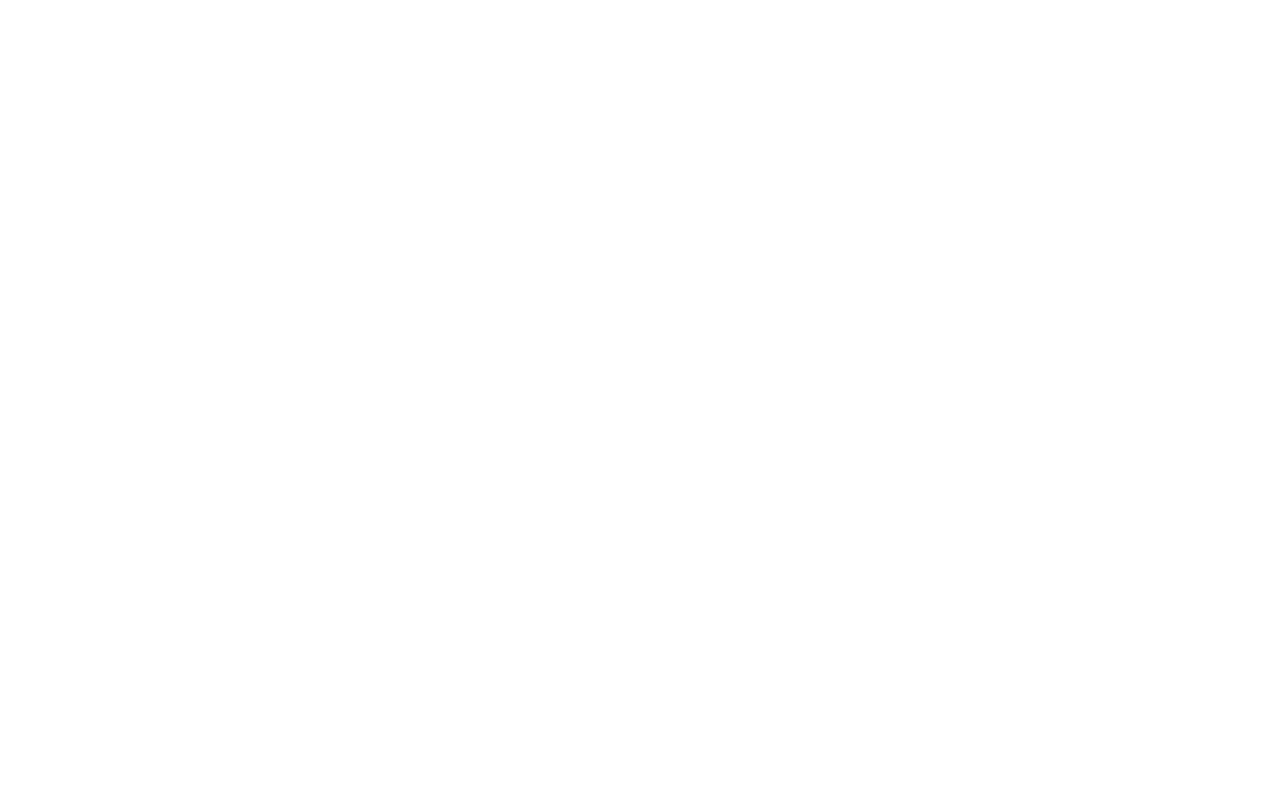
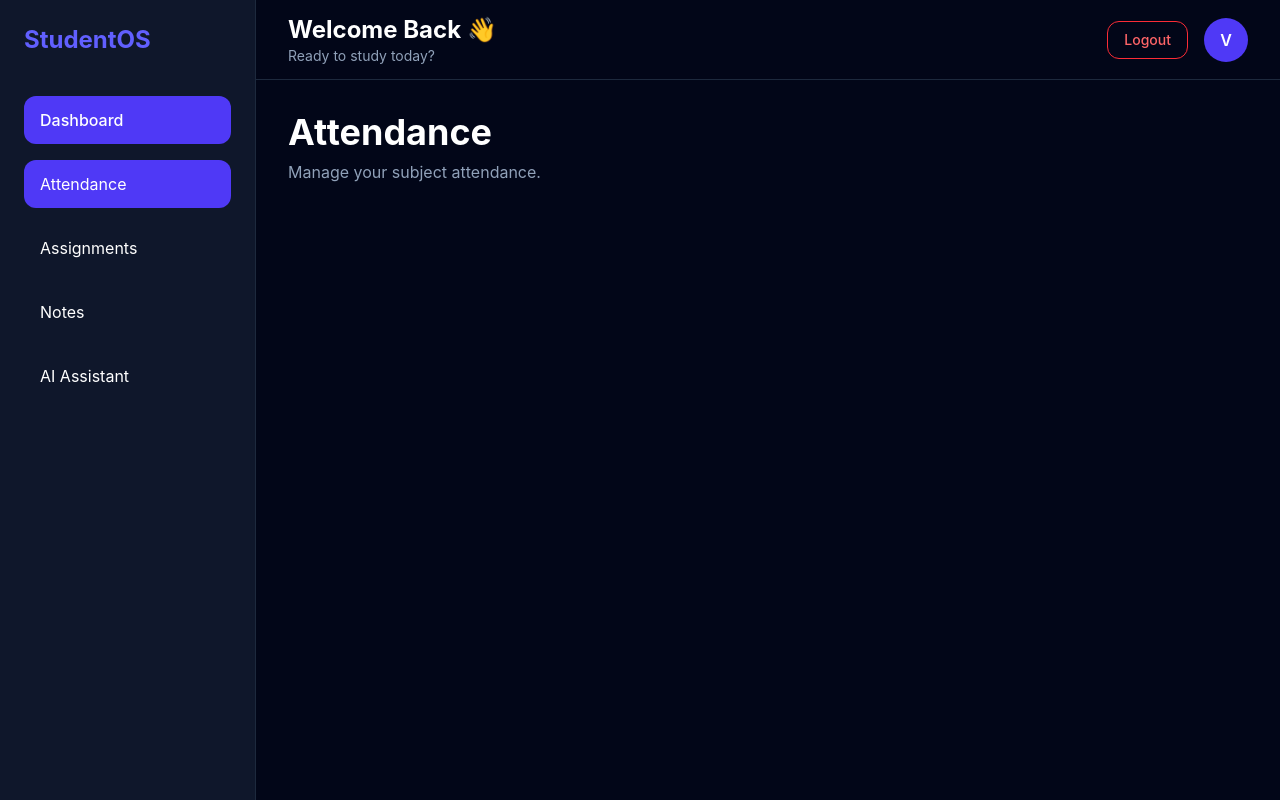
Before and after one commit to Vaidik1199/studentos, a React app in the folder frontend/: page /attendance in a window 1280 px wide. Before the commit this address had no page. Built offline with nearby package versions, Linux system fonts and the light colour scheme; sample sign-in values are in the browser's storage; the HTML template or start-up script is replaced by a standard one.

Commit message:
persist authentication state after page refresh

```diff
--- a/frontend/src/components/layout/Sidebar.jsx
+++ b/frontend/src/components/layout/Sidebar.jsx
@@ -1,3 +1,5 @@
+import { NavLink } from "react-router-dom";
+
 function Sidebar() {
   return (
     <aside className="w-64 border-r border-slate-800 bg-slate-900 p-6">
@@ -12,9 +14,18 @@ function Sidebar() {
           Dashboard
         </button>
 
-        <button className="w-full rounded-xl px-4 py-3 text-left hover:bg-slate-800">
+        <NavLink
+          to="/attendance"
+          className={({ isActive }) =>
+          `block rounded-xl px-4 py-3 transition ${
+          isActive
+          ? "bg-indigo-600 text-white"
+          : "hover:bg-slate-800"
+          }`
+          }
+        >
           Attendance
-        </button>
+        </NavLink>
 
         <button className="w-full rounded-xl px-4 py-3 text-left hover:bg-slate-800">
           Assignments
--- a/frontend/src/contexts/AuthContext.jsx
+++ b/frontend/src/contexts/AuthContext.jsx
@@ -4,6 +4,7 @@ const AuthContext = createContext();
 
 export function AuthProvider({ children }) {
   const [token, setToken] = useState(null);
+  const [loading, setLoading] = useState(true);
 
   useEffect(() => {
     const storedToken = localStorage.getItem("token");
@@ -11,6 +12,8 @@ export function AuthProvider({ children }) {
     if (storedToken) {
       setToken(storedToken);
     }
+
+    setLoading(false);
   }, []);
 
   const login = (jwt) => {
@@ -27,6 +30,7 @@ export function AuthProvider({ children }) {
     <AuthContext.Provider
       value={{
         token,
+        loading,
         isAuthenticated: !!token,
         login,
         logout,
--- /dev/null
+++ b/frontend/src/pages/Attendance/Attendance.jsx
@@ -0,0 +1,23 @@
+import DashboardLayout from "../../components/layout/DashboardLayout";
+
+function Attendance() {
+  return (
+    <DashboardLayout>
+      <div className="space-y-8">
+
+        <div>
+          <h1 className="text-4xl font-bold text-white">
+            Attendance
+          </h1>
+
+          <p className="mt-2 text-slate-400">
+            Manage your subject attendance.
+          </p>
+        </div>
+
+      </div>
+    </DashboardLayout>
+  );
+}
+
+export default Attendance;
--- a/frontend/src/routes/AppRoutes.jsx
+++ b/frontend/src/routes/AppRoutes.jsx
@@ -4,6 +4,7 @@ import Home from "../pages/Home/Home";
 import Login from "../pages/Login/Login";
 import Register from "../pages/Register/Register";
 import Dashboard from "../pages/Dashboard/Dashboard";
+import Attendance from "../pages/Attendance/Attendance";
 
 import ProtectedRoute from "./ProtectedRoute";
 
@@ -27,6 +28,15 @@ function AppRoutes() {
           }
         />
 
+        <Route
+          path="/attendance"
+          element={
+            <ProtectedRoute>
+              <Attendance />
+            </ProtectedRoute>
+          }
+        />
+
       </Routes>
     </BrowserRouter>
   );
--- a/frontend/src/routes/ProtectedRoute.jsx
+++ b/frontend/src/routes/ProtectedRoute.jsx
@@ -2,7 +2,15 @@ import { Navigate } from "react-router-dom";
 import { useAuth } from "../contexts/AuthContext";
 
 function ProtectedRoute({ children }) {
-  const { isAuthenticated } = useAuth();
+  const { isAuthenticated, loading } = useAuth();
+
+  if (loading) {
+    return (
+      <div className="flex min-h-screen items-center justify-center bg-slate-950 text-white">
+        Loading...
+      </div>
+    );
+  }
 
   if (!isAuthenticated) {
     return <Navigate to="/login" replace />;
--- /dev/null
+++ b/frontend/src/services/attendanceService.js
@@ -0,0 +1,45 @@
+import api from "../api/axios";
+
+const getAuthConfig = () => ({
+  headers: {
+    Authorization: `Bearer ${localStorage.getItem("token")}`,
+  },
+});
+
+export const getAttendance = async () => {
+  const response = await api.get(
+    "/attendance",
+    getAuthConfig()
+  );
+
+  return response.data;
+};
+
+export const createAttendance = async (data) => {
+  const response = await api.post(
+    "/attendance",
+    data,
+    getAuthConfig()
+  );
+
+  return response.data;
+};
+
+export const updateAttendance = async (id, data) => {
+  const response = await api.put(
+    `/attendance/${id}`,
+    data,
+    getAuthConfig()
+  );
+
+  return response.data;
+};
+
+export const deleteAttendance = async (id) => {
+  const response = await api.delete(
+    `/attendance/${id}`,
+    getAuthConfig()
+  );
+
+  return response.data;
+};
```
